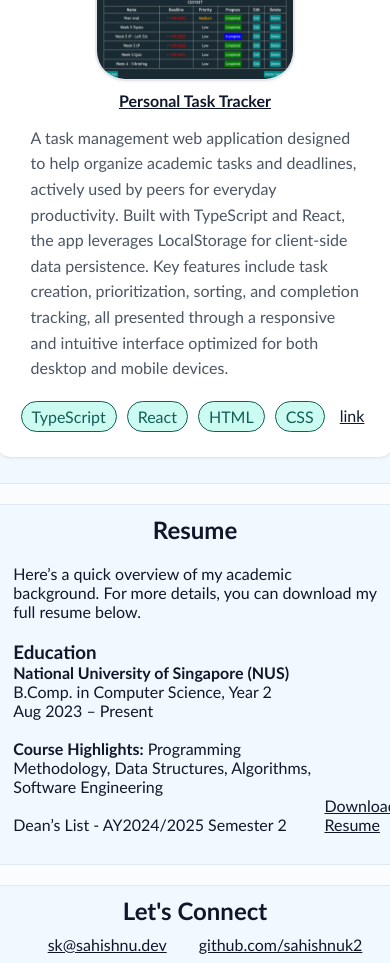
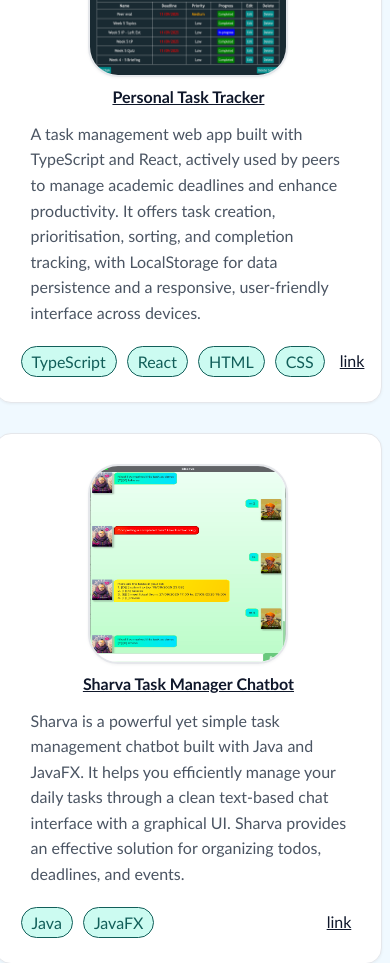
Before and after one commit to sahishnuk2/sahishnu-portfolio, a React (Vite) app: page / in a window 390 px wide. Shown: the part 1640-2603 px from the top of the page. Built offline with nearby package versions, Linux system fonts and the light colour scheme.

Commit message:
Update projects section

```diff
--- a/src/App.css
+++ b/src/App.css
@@ -16,7 +16,7 @@ html {
   border: 1px solid #e2e8f0;
   margin: 10px;
   padding: 10px;
-  width: 90%;
+  width: 95%;
   height: auto;
   background-color: #f8fafc;
   border-radius: 10px;
@@ -81,41 +81,6 @@ a {
   background-color: #0f172a;
   border-radius: 2px;
   transition: all 0.3s;
-}
-
-/* Mobile styles */
-@media (max-width: 768px) {
-  .navbar {
-    display: flex;
-    justify-content: space-between;
-    align-items: center;
-    position: sticky;
-    top: 0;
-    background-color: #f8fafc;
-    z-index: 100;
-    border-bottom: 1px solid #e2e8f0;
-  }
-
-  .navbar ul {
-    display: none;
-    position: fixed;
-    top: 70px;
-    left: 0;
-    right: 0;
-    background-color: #f8fafc;
-    flex-direction: column;
-    padding: 2rem;
-    box-shadow: 0 4px 6px rgba(0, 0, 0, 0.1);
-    border-top: 1px solid #e2e8f0;
-  }
-
-  .navbar ul.active {
-    display: flex;
-  }
-
-  .hamburger {
-    display: flex;
-  }
 }
 
 /* About me section */
@@ -184,10 +149,19 @@ a {
   align-items: center;
 }
 
+.projects {
+  display: flex;
+  flex-wrap: wrap;
+  justify-content: center;
+}
+
 .project {
+  width: 400px;
+  height: 600px;
   display: flex;
   flex-direction: column;
   align-items: center;
+  justify-content: space-between;
   border: 1px solid #e5e7eb;
   margin: 15px;
   background-color: #ffffff;
@@ -204,7 +178,7 @@ a {
   font-weight: 500;
 }
 
-#chronopanthers-pic {
+.project-pics {
   height: 200px;
   width: 200px;
   border: 2px solid #e5e7eb;
@@ -302,3 +276,65 @@ footer {
 footer {
   background-color: #a5ebf5;
 }
+
+/* Mobile styles */
+@media (max-width: 768px) {
+  .navbar {
+    display: flex;
+    justify-content: space-between;
+    align-items: center;
+    position: sticky;
+    top: 0;
+    background-color: #f8fafc;
+    z-index: 100;
+    border-bottom: 1px solid #e2e8f0;
+  }
+
+  .navbar ul {
+    display: none;
+    position: fixed;
+    top: 70px;
+    left: 0;
+    right: 0;
+    background-color: #f8fafc;
+    flex-direction: column;
+    padding: 2rem;
+    box-shadow: 0 4px 6px rgba(0, 0, 0, 0.1);
+    border-top: 1px solid #e2e8f0;
+  }
+
+  .navbar ul.active {
+    display: flex;
+  }
+
+  .hamburger {
+    display: flex;
+  }
+
+  .projects-section {
+    background-color: #f0f9ff;
+    display: flex;
+    flex-direction: column;
+    align-items: center;
+  }
+
+  .projects {
+    display: flex;
+    flex-direction: column;
+    /* width: 100%; */
+  }
+
+  .project {
+    display: flex;
+    flex-direction: column;
+    align-items: center;
+    width: 90%;
+    height: auto;
+    border: 1px solid #e5e7eb;
+    margin: 15px;
+    background-color: #ffffff;
+    border-radius: 16px;
+    padding: 20px;
+    box-shadow: 0 1px 3px rgba(0, 0, 0, 0.05);
+  }
+}
--- a/src/App.tsx
+++ b/src/App.tsx
@@ -94,7 +94,7 @@ function App() {
           <div className="projects">
             <div className="chronopanthers project">
               <img
-                id="chronopanthers-pic"
+                className="project-pics"
                 src="./CP.jpeg"
                 alt="ChronoPanthers"
               />
@@ -126,7 +126,7 @@ function App() {
             </div>
             <div className="todolist project">
               <img
-                id="chronopanthers-pic"
+                className="project-pics"
                 src="./todolist.png"
                 alt="ChronoPanthers"
               />
@@ -136,14 +136,11 @@ function App() {
                 </a>
               </h4>
               <p>
-                A task management web application designed to help organize
-                academic tasks and deadlines, actively used by peers for
-                everyday productivity. Built with TypeScript and React, the app
-                leverages LocalStorage for client-side data persistence. Key
-                features include task creation, prioritization, sorting, and
-                completion tracking, all presented through a responsive and
-                intuitive interface optimized for both desktop and mobile
-                devices.
+                A task management web app built with TypeScript and React,
+                actively used by peers to manage academic deadlines and enhance
+                productivity. It offers task creation, prioritisation, sorting,
+                and completion tracking, with LocalStorage for data persistence
+                and a responsive, user-friendly interface across devices.
               </p>
               <div className="project-footer">
                 <div className="tech">
@@ -154,6 +151,34 @@ function App() {
                 </div>
                 <div className="project-link">
                   <a href="https://github.com/sahishnuk2/my-to-do-list">link</a>
+                </div>
+              </div>
+            </div>
+            <div className="cs2103t-ip project">
+              <img
+                className="project-pics"
+                src="./sharva.png"
+                alt="Sharva Chatbot"
+              />
+              <h4>
+                <a href="https://sahishnuk2.github.io/ip/">
+                  Sharva Task Manager Chatbot
+                </a>
+              </h4>
+              <p>
+                Sharva is a powerful yet simple task management chatbot built
+                with Java and JavaFX. It helps you efficiently manage your daily
+                tasks through a clean text-based chat interface with a graphical
+                UI. Sharva provides an effective solution for organizing todos,
+                deadlines, and events.
+              </p>
+              <div className="project-footer">
+                <div className="tech">
+                  <p>Java</p>
+                  <p>JavaFX</p>
+                </div>
+                <div className="project-link">
+                  <a href="https://github.com/sahishnuk2/ip">link</a>
                 </div>
               </div>
             </div>
@@ -173,7 +198,7 @@ function App() {
                 <strong>National University of Singapore (NUS)</strong>
                 <br />
                 B.Comp. in Computer Science, Year 2<br />
-                Aug 2023 – Present
+                Aug 2024 – Present
                 <br />
                 <br />
                 <strong>Course Highlights:</strong> Programming Methodology,
```
Also changed, not shown: public/sharva.png (added).
